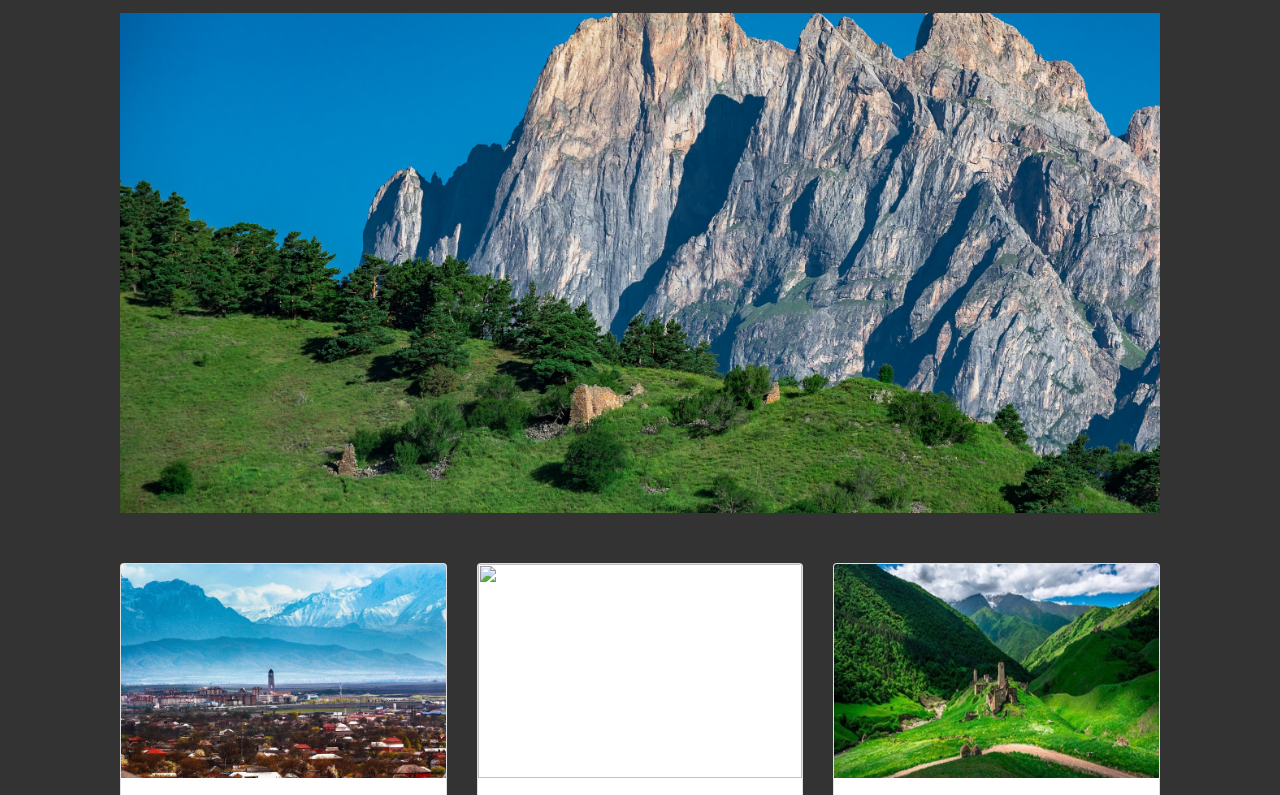
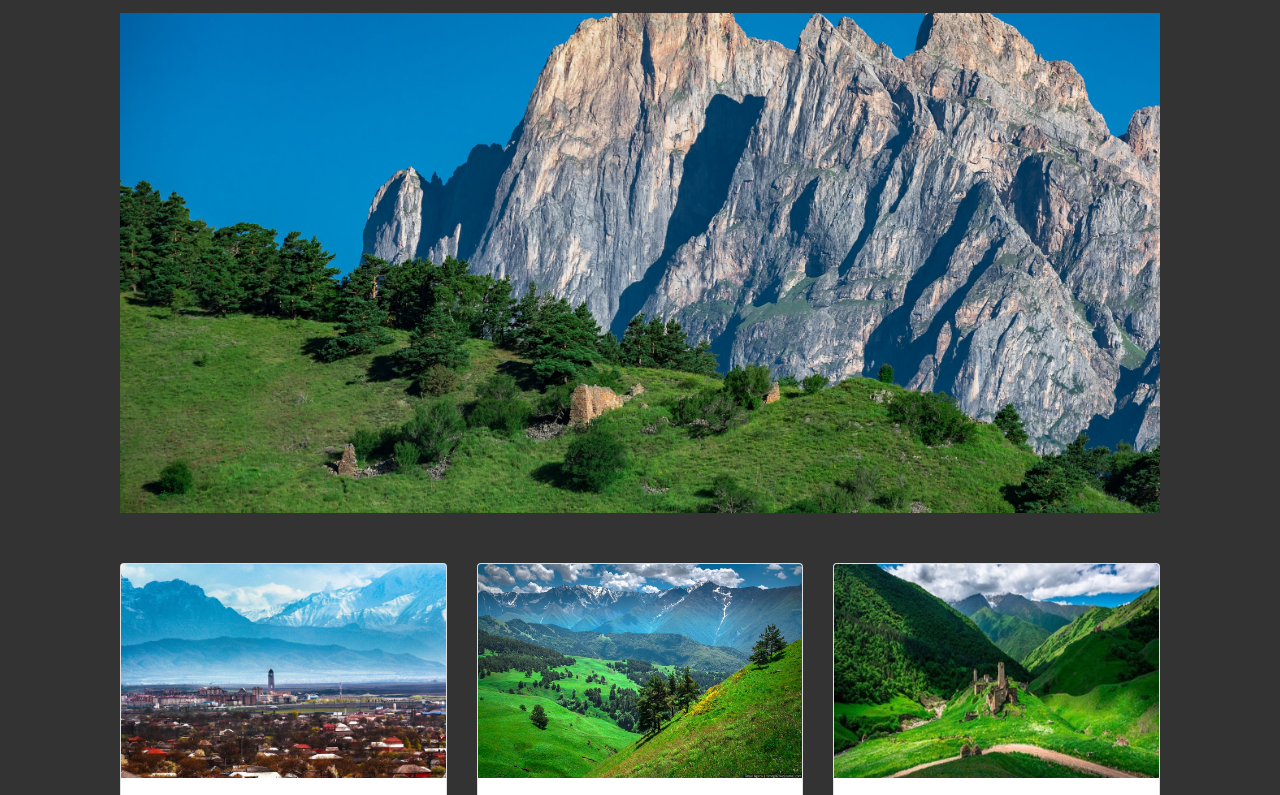
Before and after one commit to akhmed0606/bootstrap-webpage, a plain HTML site: page index.html in a window 1280 px wide. Shown: the part 129-924 px from the top of the page. Drawn offline with nearby package versions, Linux system fonts and the light colour scheme.

Commit message:
Update index.html

```diff
--- a/index.html
+++ b/index.html
@@ -19,7 +19,7 @@
         integrity="sha512-1PKOgIY59xJ8Co8+NE6FZ+LOAZKjy+KY8iq0G4B3CyeY6wYHN3yt9PW0XpSriVlkMXe40PTKnXrLnZ9+fkDaog=="
         crossorigin="anonymous" />
     <link rel="stylesheet" href="style.css" />
-    <title>Rotating Navigation</title>
+    <title>Bootstrap Webpage</title>
 </head>
 
 <body>
@@ -58,7 +58,7 @@
                     </div>
                     <div class="col-lg-4 mb-4">
                         <div class="card">
-                            <img class="card-img-top" src="images/Mountain.jpeg" alt="">
+                            <img class="card-img-top" src="Mountain.jpeg" alt="">
                             <div class="card-body">
                                 <h5 class="card-title">Spectacular mountains</h5>
                                 <p class="card-text">There are 46 named mountains in Ingushetia. The highest and the
```
